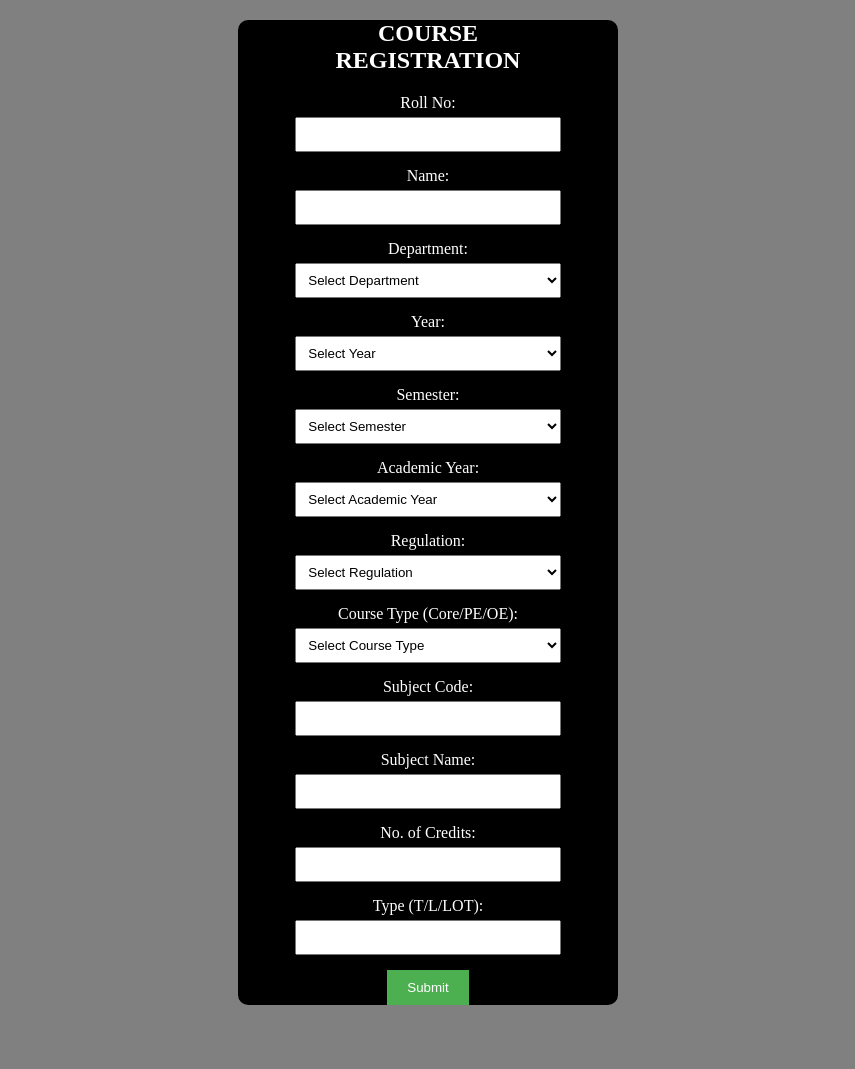
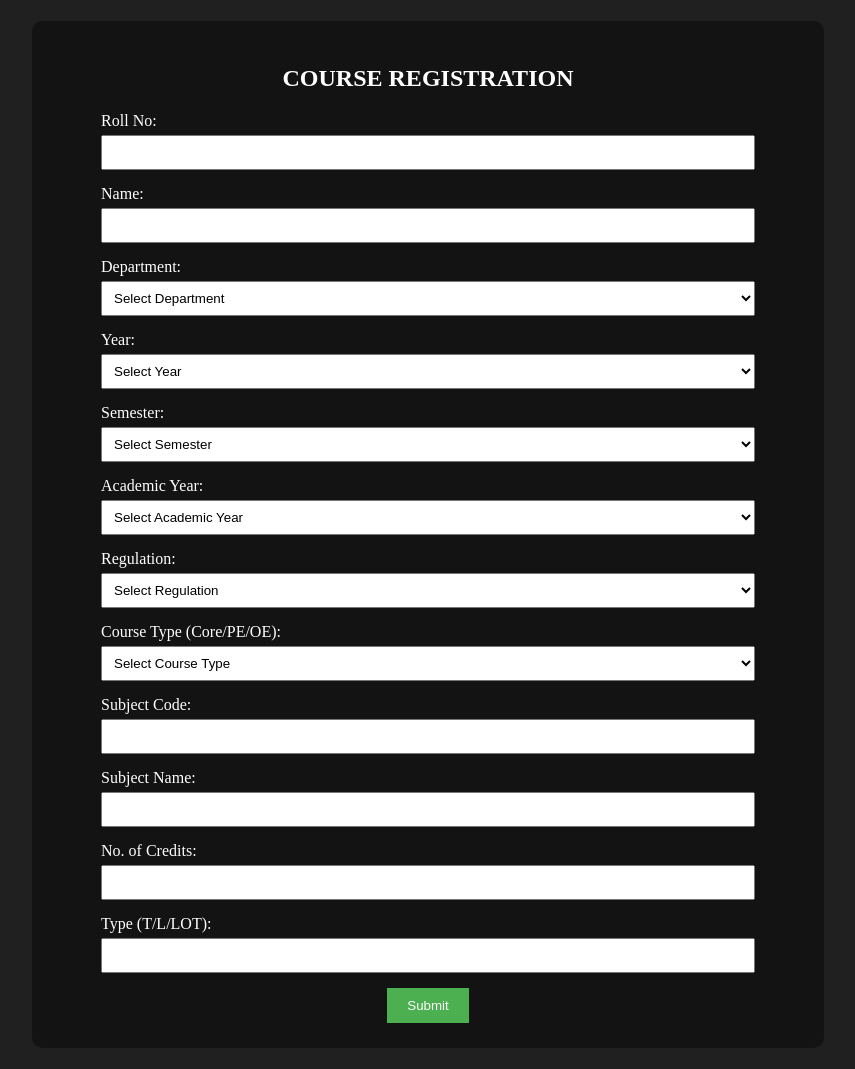
Before and after one commit to BharathKumar-L/220701043-IPLAB, a PHP site: page /formvalidation.html in a window 1280 px wide. Shown: the whole page, without its empty margins (212-1067 px from the left). Before the commit the page ends 1005 px from the top, so only its background shows below. Run offline with PHP 8.4, Linux system fonts and the light colour scheme.

Commit message:
till ex 4

```diff
--- a/EX 3/styles.css
+++ b/EX 3/styles.css
@@ -1,5 +1,5 @@
 form {
-    width: 70%;
+    width: 88%;
     margin: 0 auto;
     color: white;
 }
@@ -10,6 +10,7 @@ form {
 label {
     display: block;
     margin-bottom: 5px;
+    text-align: left;
 }
 input[type="text"], input[type="number"], select {
     width: 100%;
@@ -28,11 +29,13 @@ button {
 }
 .outline{
     background-size: 50%;
-    background-color: black;
-    width: 30%;
+    background-color:rgba(0,0,0,0.4);
+    width: 60%;
     border-radius: 10px;
     transition: .5s;
+    padding: 2%;
 }
 body{
-    background-color: gray;
+    padding: 1%;
+    background-color: rgb(33, 32, 32);
 }
```
